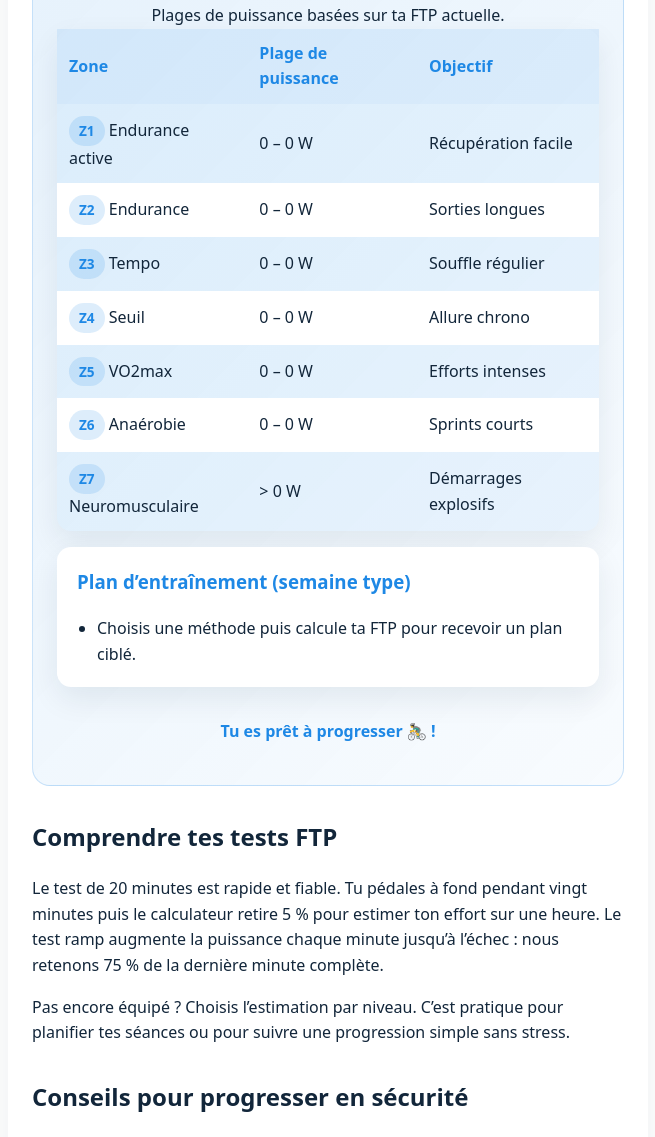
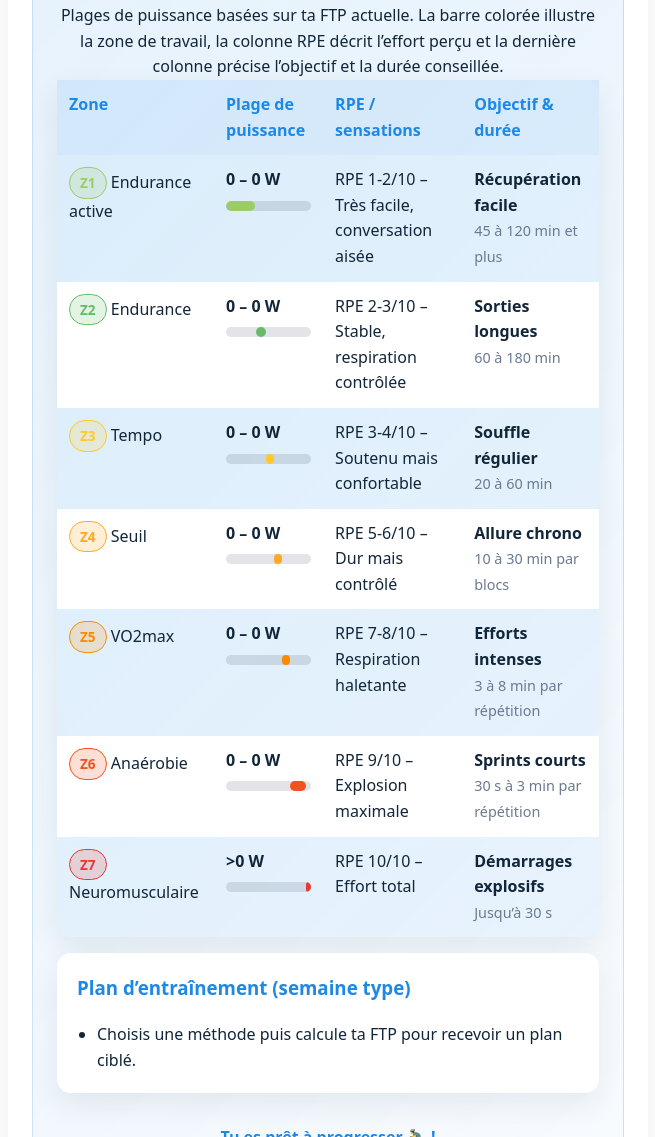
Before and after one commit to fabiendubois/fluffy-eureka, a plain HTML site: page index.html in a window 1280 px wide. Shown: the part 1103-2240 px from the top of the page, without its empty margins (312-967 px from the left). Drawn offline with Linux system fonts and the light colour scheme.

Commit message:
Enrichir les zones d'entraînement avec les sensations

```diff
--- a/index.html
+++ b/index.html
@@ -209,6 +209,7 @@
     th, td {
       padding: 12px;
       text-align: left;
+      vertical-align: top;
     }
 
     th {
@@ -230,9 +231,47 @@
       border-radius: 999px;
       font-size: 0.85rem;
       font-weight: 600;
-      background: rgba(30, 136, 229, 0.15);
-      color: var(--accent);
+      border: 1px solid var(--zone-color, var(--accent));
+      background: rgba(30, 136, 229, 0.08);
+      background: color-mix(in srgb, var(--zone-color, var(--accent)) 18%, transparent);
+      color: var(--zone-color, var(--accent));
     }
+
+    .zone-range {
+      display: block;
+      font-weight: 600;
+    }
+
+    .zone-duration {
+      color: var(--muted);
+      font-size: 0.9rem;
+    }
+
+    .zone-bar {
+      position: relative;
+      height: 10px;
+      border-radius: 999px;
+      background: rgba(18, 38, 58, 0.12);
+      margin-top: 8px;
+      overflow: hidden;
+    }
+
+    .zone-bar__fill {
+      display: block;
+      height: 100%;
+      border-radius: inherit;
+      margin-left: var(--fill-start, 0);
+      width: var(--fill-width, 100%);
+      background: var(--zone-color, var(--accent));
+    }
+
+    .zone-bar--z1 { --zone-color: #9CCC65; }
+    .zone-bar--z2 { --zone-color: #66BB6A; }
+    .zone-bar--z3 { --zone-color: #FFCA28; }
+    .zone-bar--z4 { --zone-color: #FFA726; }
+    .zone-bar--z5 { --zone-color: #FB8C00; }
+    .zone-bar--z6 { --zone-color: #F4511E; }
+    .zone-bar--z7 { --zone-color: #E53935; }
 
     .plan {
       border-radius: 14px;
@@ -425,51 +464,16 @@
       <div>
         <h3>Zones d’entraînement (table Coggan)</h3>
         <table aria-describedby="zone-helper">
-          <caption id="zone-helper">Plages de puissance basées sur ta FTP actuelle.</caption>
+          <caption id="zone-helper">Plages de puissance basées sur ta FTP actuelle. La barre colorée illustre la zone de travail, la colonne RPE décrit l’effort perçu et la dernière colonne précise l’objectif et la durée conseillée.</caption>
           <thead>
             <tr>
               <th scope="col">Zone</th>
               <th scope="col">Plage de puissance</th>
-              <th scope="col">Objectif</th>
+              <th scope="col">RPE / sensations</th>
+              <th scope="col">Objectif &amp; durée</th>
             </tr>
           </thead>
-          <tbody id="zone-table">
-            <tr>
-              <td><span class="zone-tag">Z1</span> Endurance active</td>
-              <td>0 – 0 W</td>
-              <td>Récupération facile</td>
-            </tr>
-            <tr>
-              <td><span class="zone-tag">Z2</span> Endurance</td>
-              <td>0 – 0 W</td>
-              <td>Sorties longues</td>
-            </tr>
-            <tr>
-              <td><span class="zone-tag">Z3</span> Tempo</td>
-              <td>0 – 0 W</td>
-              <td>Souffle régulier</td>
-            </tr>
-            <tr>
-              <td><span class="zone-tag">Z4</span> Seuil</td>
-              <td>0 – 0 W</td>
-              <td>Allure chrono</td>
-            </tr>
-            <tr>
-              <td><span class="zone-tag">Z5</span> VO2max</td>
-              <td>0 – 0 W</td>
-              <td>Efforts intenses</td>
-            </tr>
-            <tr>
-              <td><span class="zone-tag">Z6</span> Anaérobie</td>
-              <td>0 – 0 W</td>
-              <td>Sprints courts</td>
-            </tr>
-            <tr>
-              <td><span class="zone-tag">Z7</span> Neuromusculaire</td>
-              <td>&gt; 0 W</td>
-              <td>Démarrages explosifs</td>
-            </tr>
-          </tbody>
+          <tbody id="zone-table"></tbody>
         </table>
       </div>
       <div class="plan" aria-live="polite" aria-label="Plan d'entraînement personnalisé">
@@ -565,13 +569,76 @@
     };
 
     const zoneDefs = [
-      { label: 'Z1', name: 'Endurance active', min: 0, max: 0.55, description: 'Récupération facile' },
-      { label: 'Z2', name: 'Endurance', min: 0.56, max: 0.75, description: 'Sorties longues' },
-      { label: 'Z3', name: 'Tempo', min: 0.76, max: 0.90, description: 'Souffle régulier' },
-      { label: 'Z4', name: 'Seuil', min: 0.91, max: 1.05, description: 'Allure chrono' },
-      { label: 'Z5', name: 'VO2max', min: 1.06, max: 1.20, description: 'Efforts intenses' },
-      { label: 'Z6', name: 'Anaérobie', min: 1.21, max: 1.50, description: 'Sprints courts' },
-      { label: 'Z7', name: 'Neuromusculaire', min: 1.51, max: Infinity, description: 'Démarrages explosifs' }
+      {
+        label: 'Z1',
+        name: 'Endurance active',
+        min: 0,
+        max: 0.55,
+        description: 'Récupération facile',
+        rpe: 'RPE 1-2/10 – Très facile, conversation aisée',
+        couleur: '#9CCC65',
+        dureeConseillee: '45 à 120 min et plus'
+      },
+      {
+        label: 'Z2',
+        name: 'Endurance',
+        min: 0.56,
+        max: 0.75,
+        description: 'Sorties longues',
+        rpe: 'RPE 2-3/10 – Stable, respiration contrôlée',
+        couleur: '#66BB6A',
+        dureeConseillee: '60 à 180 min'
+      },
+      {
+        label: 'Z3',
+        name: 'Tempo',
+        min: 0.76,
+        max: 0.90,
+        description: 'Souffle régulier',
+        rpe: 'RPE 3-4/10 – Soutenu mais confortable',
+        couleur: '#FFCA28',
+        dureeConseillee: '20 à 60 min'
+      },
+      {
+        label: 'Z4',
+        name: 'Seuil',
+        min: 0.91,
+        max: 1.05,
+        description: 'Allure chrono',
+        rpe: 'RPE 5-6/10 – Dur mais contrôlé',
+        couleur: '#FFA726',
+        dureeConseillee: '10 à 30 min par blocs'
+      },
+      {
+        label: 'Z5',
+        name: 'VO2max',
+        min: 1.06,
+        max: 1.20,
+        description: 'Efforts intenses',
+        rpe: 'RPE 7-8/10 – Respiration haletante',
+        couleur: '#FB8C00',
+        dureeConseillee: '3 à 8 min par répétition'
+      },
+      {
+        label: 'Z6',
+        name: 'Anaérobie',
+        min: 1.21,
+        max: 1.50,
+        description: 'Sprints courts',
+        rpe: 'RPE 9/10 – Explosion maximale',
+        couleur: '#F4511E',
+        dureeConseillee: '30 s à 3 min par répétition'
+      },
+      {
+        label: 'Z7',
+        name: 'Neuromusculaire',
+        min: 1.51,
+        max: Infinity,
+        description: 'Démarrages explosifs',
+        rpe: 'RPE 10/10 – Effort total',
+        couleur: '#E53935',
+        dureeConseillee: 'Jusqu’à 30 s'
+      }
     ];
 
     modeRadios.forEach(radio => {
@@ -617,17 +684,38 @@
 
     function updateZones(ftp) {
       zoneTable.innerHTML = '';
+      const intensityMax = 1.6;
       zoneDefs.forEach(zone => {
         const tr = document.createElement('tr');
         const minWatts = zone.min === 0 ? 0 : ftp * zone.min;
         const maxWatts = zone.max === Infinity ? Infinity : ftp * zone.max;
+        const cappedMin = Math.min(zone.min, intensityMax);
+        const cappedMax = zone.max === Infinity ? intensityMax : Math.min(zone.max, intensityMax);
+        const fillStart = Math.min((cappedMin / intensityMax) * 100, 100);
+        const rawWidth = ((cappedMax - cappedMin) / intensityMax) * 100;
+        const minVisibleWidth = cappedMax > cappedMin ? Math.max(rawWidth, 6) : 6;
+        const availableWidth = 100 - fillStart;
+        const fillWidth = Math.max(Math.min(minVisibleWidth, availableWidth), 0);
+        const zoneClass = `zone-bar zone-bar--${zone.label.toLowerCase()}`;
+        const fillStyles = `--fill-start:${fillStart}%;--fill-width:${fillWidth}%;--zone-color:${zone.couleur};`;
         tr.innerHTML = `
-          <td><span class="zone-tag">${zone.label}</span> ${zone.name}</td>
-          <td>${formatRange(minWatts, maxWatts)}</td>
-          <td>${zone.description}</td>`;
+          <td><span class="zone-tag" style="--zone-color:${zone.couleur};">${zone.label}</span> ${zone.name}</td>
+          <td>
+            <span class="zone-range">${formatRange(minWatts, maxWatts)}</span>
+            <div class="${zoneClass}" aria-hidden="true">
+              <span class="zone-bar__fill" style="${fillStyles}"></span>
+            </div>
+          </td>
+          <td>${zone.rpe}</td>
+          <td>
+            <strong>${zone.description}</strong><br>
+            <span class="zone-duration">${zone.dureeConseillee}</span>
+          </td>`;
         zoneTable.appendChild(tr);
       });
     }
+
+    updateZones(0);
 
     ftpForm.addEventListener('submit', event => {
       event.preventDefault();
```
